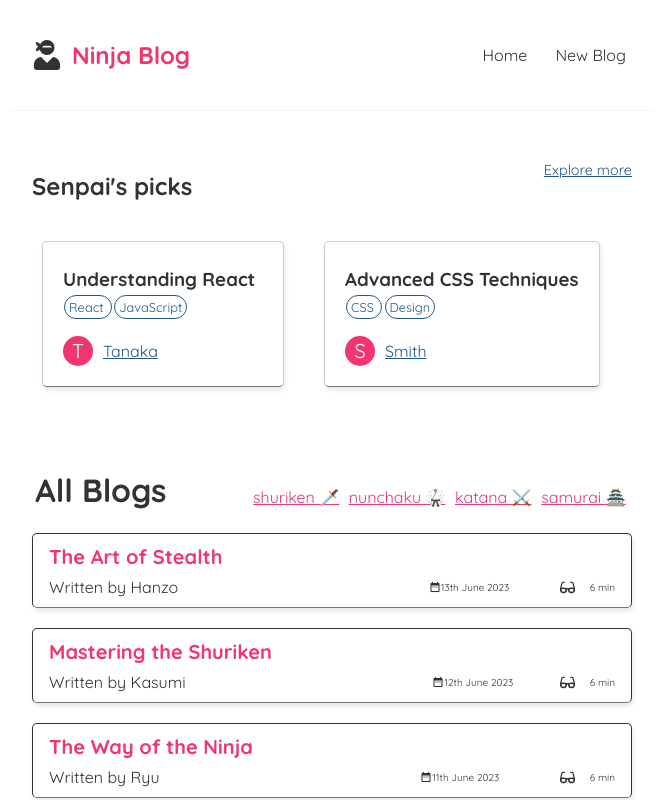
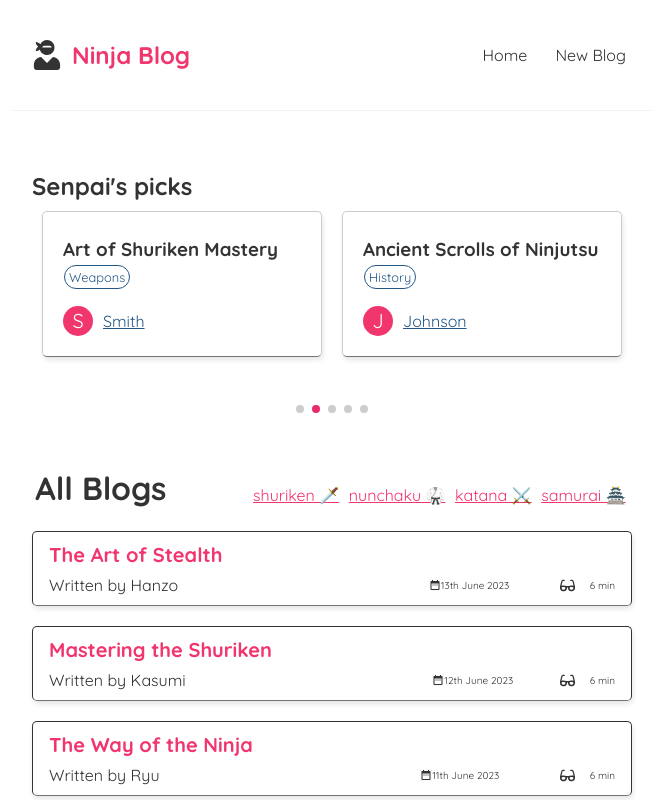
Before and after one commit to ToniRajamaki/Ninja-react-blog, a React (Create React App) app: page / in a window 1280 px wide. Shown: the top 800 px of the page, without its empty margins (308-972 px from the left). Built offline with nearby package versions, Linux system fonts and the light colour scheme.

Commit message:
added swiper and changed content

```diff
--- a/package.json
+++ b/package.json
@@ -13,6 +13,7 @@
     "react-router-dom": "^5.3.4",
     "react-scripts": "5.0.1",
     "react-spinners": "^0.13.8",
+    "swiper": "^11.0.7",
     "uuid": "^9.0.0",
     "web-vitals": "^2.1.4"
   },
--- a/src/Featured.js
+++ b/src/Featured.js
@@ -1,35 +1,45 @@
 import React from 'react';
 import { Link } from 'react-router-dom';
-import { FaGlasses } from 'react-icons/fa';
-import ShowDate from './Date';
-import './Styles/featured.css';
-
+import { Swiper, SwiperSlide } from 'swiper/react';
+// Import Swiper styles
+import 'swiper/css';
+import 'swiper/css/navigation';
+import 'swiper/css/pagination';
+// Import modules from swiper/modules
+import { Navigation, Pagination, Autoplay } from 'swiper/modules';
 
 function Featured() {
-  // Example data, replace with your actual data source
   const features = [
-    { title: "Understanding React", author: "Tanaka", tags: ["React", "JavaScript"], initial: "T" },
-    { title: "Advanced CSS Techniques", author: "Smith", tags: ["CSS", "Design"], initial: "S" },
-    { title: "Intro to TypeScript", author: "Johnson", tags: ["TypeScript", "Programming"], initial: "J" },
+    { title: "The Stealthy Way of the Shadow", author: "Tanaka", tags: ["Stealth"], initial: "T" },
+    { title: "Art of Shuriken Mastery", author: "Smith", tags: ["Weapons"], initial: "S" },
+    { title: "Ancient Scrolls of Ninjutsu", author: "Johnson", tags: ["History"], initial: "J" },
+    { title: "Ninja Fitness and Agility Training", author: "Yamada", tags: ["Fitness", "Agility"], initial: "Y" },
+    { title: "Meditative Practices for the Mindful Ninja", author: "Kobayashi", tags: ["Meditation"], initial: "K" },
   ];
-
   return (
     <div>
       <h2>Senpai's picks</h2>
-      <Link to="/explore" className="explore-more">Explore more</Link>
-      <div className='featured-container'>
+      <Swiper
+        modules={[Navigation, Pagination, Autoplay]} // Activate the modules
+        spaceBetween={0}
+        slidesPerView={2}
+        pagination={{ clickable: true }}
+        autoplay={{ delay: 2500, disableOnInteraction: true }}
+        loop={true}
+      >
         {features.map((feature, index) => (
-          <div className='feature-card' key={index}>
-            <h3>{feature.title}</h3>
-            <div>{feature.tags.map(tag => <span className='feature-tag' key={tag}>{tag} </span>)}</div>
-            <div className='pair'>
-
-            <div className="profile-pic">{feature.initial}</div>
-            <p> <span className='author'>{feature.author}</span></p>
+          <SwiperSlide key={index}>
+            <div className='feature-card'>
+              <h3>{feature.title}</h3>
+              <div>{feature.tags.map(tag => <span className='feature-tag' key={tag}>{tag} </span>)}</div>
+              <div className='pair'>
+                <div className="profile-pic">{feature.initial}</div>
+                <p><span className='author'>{feature.author}</span></p>
+              </div>
             </div>
-          </div>
+          </SwiperSlide>
         ))}
-      </div>
+      </Swiper>
     </div>
   );
 }
--- a/src/FeaturedSection.js
+++ b/src/FeaturedSection.js
@@ -4,7 +4,7 @@ import './Styles/FeaturedSection.css'; // Ensure this CSS file exists and is cor
 const FeaturedSection = () => {
   const title = "The Path to Becoming a Ninja";
   const description = "Embarking on the way of the ninja is a journey accessible to anyone. With dedication, discipline, and the right guidance, you can transform into an accomplished ninja. Start your adventure today and discover the strength, stealth, and wisdom that lie within.";
-  const imageUrl = "https://static.vecteezy.com/system/resources/previews/027/663/909/large_2x/japanese-samurai-warrior-mighty-ninja-with-swords-cool-poster-of-asian-fighter-with-katana-traditional-hand-drawn-painting-of-fantasy-martial-ronin-vector-art-tattoo-generative-ai-photo.jpg";
+  const imageUrl = "https://raw.githubusercontent.com/ToniRajamaki/Ninja-react-blog/main/public/ninja-image.webp";
 
   return (
     <div className="featured-section">
--- a/src/Footer.js
+++ b/src/Footer.js
@@ -8,37 +8,37 @@ function Footer() {
         <div className="footer-section">
           <h5>Ninja Training</h5>
           <ul>
-            <li><a href="/basic-training">Basic Training</a></li>
-            <li><a href="/advanced-techniques">Advanced Techniques</a></li>
-            <li><a href="/weapons-training">Weapons Training</a></li>
-            <li><a href="/stealth-operations">Stealth Operations</a></li>
+            <li><a href="/">Basic Training</a></li>
+            <li><a href="/">Advanced Techniques</a></li>
+            <li><a href="/">Weapons Training</a></li>
+            <li><a href="/">Stealth Operations</a></li>
           </ul>
         </div>
         <div className="footer-section">
           <h5>Gear Reviews</h5>
           <ul>
-            <li><a href="/clothing">Clothing</a></li>
-            <li><a href="/tools">Tools</a></li>
-            <li><a href="/weapons">Weapons</a></li>
-            <li><a href="/gadgets">Gadgets</a></li>
+            <li><a href="/">Clothing</a></li>
+            <li><a href="/">Tools</a></li>
+            <li><a href="/">Weapons</a></li>
+            <li><a href="/">Gadgets</a></li>
           </ul>
         </div>
         <div className="footer-section">
           <h5>Missions</h5>
           <ul>
-            <li><a href="/historical-missions">Historical Missions</a></li>
-            <li><a href="/strategy">Strategy</a></li>
-            <li><a href="/tactics">Tactics</a></li>
-            <li><a href="/analysis">Analysis</a></li>
+            <li><a href="/">Historical Missions</a></li>
+            <li><a href="/">Strategy</a></li>
+            <li><a href="/">Tactics</a></li>
+            <li><a href="/">Analysis</a></li>
           </ul>
         </div>
         <div className="footer-section">
           <h5>Community</h5>
           <ul>
-            <li><a href="/forums">Forums</a></li>
-            <li><a href="/events">Events</a></li>
-            <li><a href="/clubs">Clubs</a></li>
-            <li><a href="/contact">Contact Us</a></li>
+            <li><a href="/">Forums</a></li>
+            <li><a href="/">Events</a></li>
+            <li><a href="/">Clubs</a></li>
+            <li><a href="/">Contact Us</a></li>
           </ul>
         </div>
       </div>
--- a/src/Home.js
+++ b/src/Home.js
@@ -32,8 +32,6 @@ const Home = () => {
       <br />
       <FeaturedSection></FeaturedSection>
 
-      <br />
-      <br />
 
       <Footer></Footer>
       <br />
--- a/src/Styles/FeaturedSection.css
+++ b/src/Styles/FeaturedSection.css
@@ -29,7 +29,7 @@
     }
 
     .image-content img {
-      max-width: 100%;
+      max-width: 80%;
       margin-top: 20px;
     }
 }
--- a/src/Styles/Footer.css
+++ b/src/Styles/Footer.css
@@ -4,6 +4,7 @@
     background-color: var(--secondary);
     color: var(--font-color);
     padding: 20px 0px;
+    padding-top: 0px;
     font-family: "Quicksand";
   }
 
--- a/src/Styles/featured.css
+++ b/src/Styles/featured.css
@@ -77,3 +77,26 @@
     background-color: var(--secondary); /* Add a background color */
     border: 1px solid var(--blue); /* Add a border */
   }
+
+
+.swiper{
+  height: calc(100% + 2em);
+  height: 14em;
+}
+
+
+.swiper-pagination-bullets {
+}
+
+  /* Optional: Additional customization for the pagination bullets */
+  .swiper-pagination-bullet {
+    width: 12px; /* Adjust the bullet width */
+    height: 12px; /* Adjust the bullet height */
+    opacity: 1; /* Adjust the non-active bullet opacity */
+    background: #ea296c; /* Ensure bullet background color */
+    --swiper-pagination-color: #ea296c; /* Sets the pagination bullet color */
+  }
+
+  .swiper-pagination-bullet-active {
+    /* Specific styles for the active bullet, if needed */
+  }
```
Also changed, not shown: 1 other file (tests, documents, lock files or other folders).
